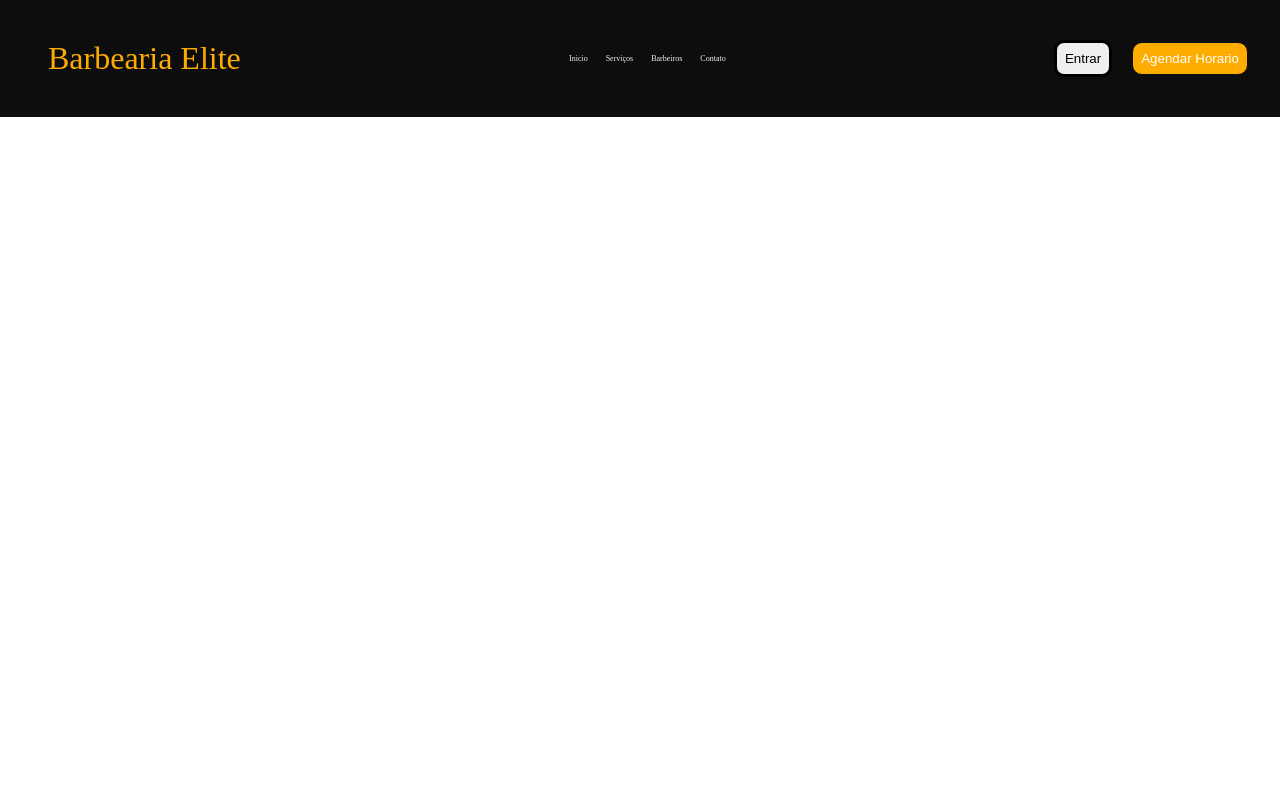
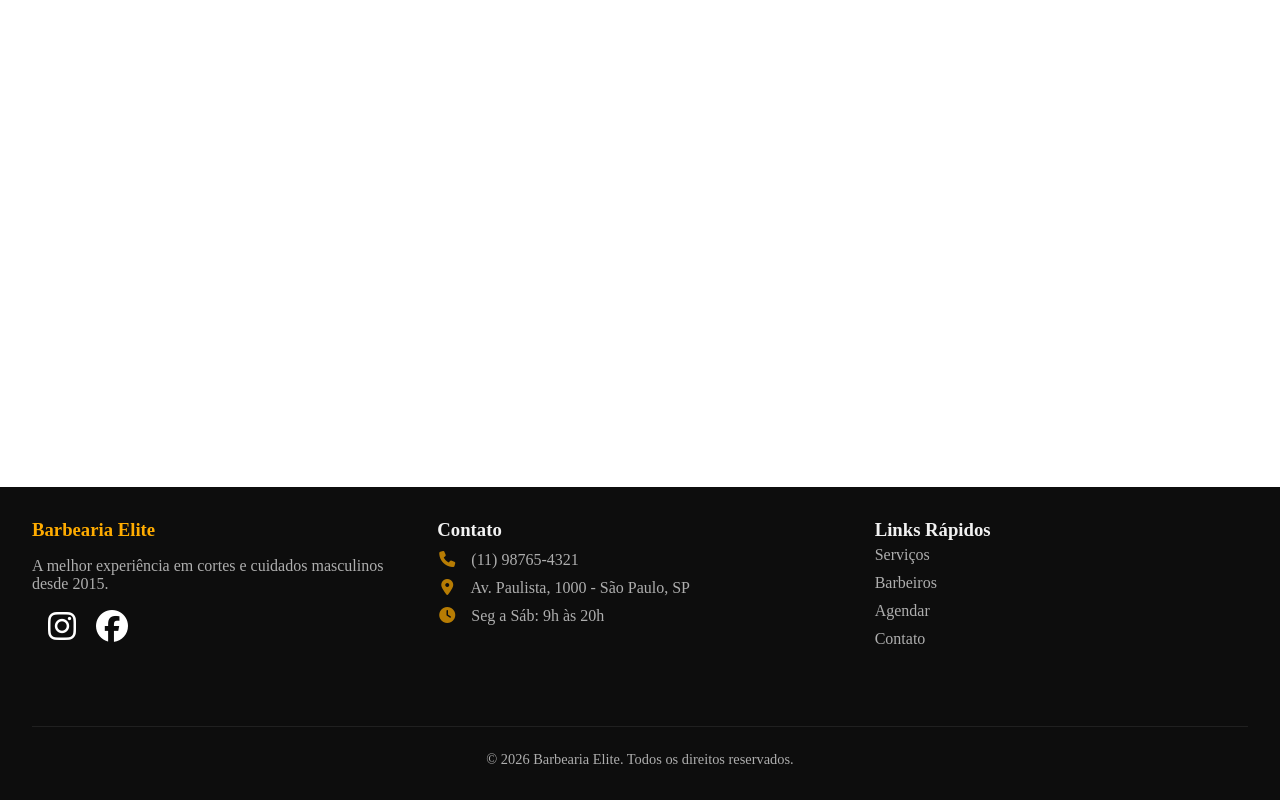
Before and after one commit to gustamoraiss/barbertime, a Flask app: page /base in a window 1280 px wide. Run offline with Flask 3, Linux system fonts and the light colour scheme; some web fonts are replaced.

Commit message:
feat:adiciona footer

```diff
--- a/static/css/base.css
+++ b/static/css/base.css
@@ -1,57 +1,140 @@
-header{
-    display: flex;
-    justify-content: space-between;
+
+
+
+
+
+/* footer */
+
+footer{
+    position: absolute;
+    bottom: 0;
+    left: 0;
+    width: 100%;
     background-color: var(--cor-preto);
-    padding: 2.5rem 2rem;
 
 }
 
-#logo{
-    font-size: 2rem;
-    text-decoration: none;
-    color: var(--cor-amarelo);
-    padding-left: 1rem ;
+.footer-conteiner{
+    justify-content: space-between;
+    display: flex;
+    align-items: flex-start;
+    padding: 2rem 0;
 }
 
-.nav-header{
-    font-size: 0.5rem;
-    margin: auto 0;
-
+.title-footer{
+    color: var(--cor-amarelo);
+    margin-bottom: 1rem;
 }
 
-.nav-header a{
-    text-decoration: none;
-    color: var(--cor-cinza-claro);
-    padding: 0.5rem
-
+.footer-barber{
+    flex: 1; /*para conseguir deixar o tamanho das colunas proporcional*/
+    margin-left: 2rem;
 }
 
-.nav-header a:hover{
-    color: var(--cor-amarelo);
+
+.footer-barber p{
+    color: var(--cor-cinza-claro);
+    opacity: 0.7;
 
 }
 
 
+.social-icons{
 
-.btn-entrar{
-    padding: 0.5rem;
-    border-radius: 10px;
-    margin-right: 1rem;
-    border: solid;
+    margin: 1rem;
 }
 
-.btn-entrar:hover{
-    background-color: var(--cor-cinza-claro);
+.instagram-link {
+    font-size: 2rem;
+    color: var(--cor-branco);
+    text-decoration: none;
+    display: inline-block;
 }
 
-.btn-agendar{
-    background-color: var(--cor-amarelo);
-    padding: 0.5rem;
-    border-radius: 10px;
-    border: 1px solid var(--cor-preto);
-    color: var(--cor-branco);
+.instagram-link:hover {
+    background-color: var(--cor-amarelo-hover);
+
+
+    -webkit-background-clip: text;
+    -webkit-text-fill-color: transparent;
+
+    transform: scale(1.1);
 }
 
-.btn-agendar:hover{
+.facebook-link {
+    font-size: 2rem;
+    color: var(--cor-branco);
+    text-decoration: none;
+    display: inline-block;
+    padding-left: 1rem;
+}
+
+
+.facebook-link:hover {
     background-color: var(--cor-amarelo-hover);
+
+    -webkit-background-clip: text;
+    -webkit-text-fill-color: transparent;
+
+
+    transform: scale(1.1);
 }
+
+
+
+.footer-resto{
+    color: var(--cor-cinza-claro);
+    margin: 0 2rem;
+    flex: 1;
+}
+
+
+.footer-resto p{
+    margin-top: 10px;
+    opacity: 0.7;
+}
+
+.footer-resto p i{
+    color: var(--cor-amarelo);
+    margin-right: 10px;
+    font-size: 1 rem;
+    width: 20px;
+    text-align: center;
+}
+
+
+.footer-links{
+    color: var(--cor-cinza-claro);
+    margin: 0 2rem;
+    flex: 1;
+}
+
+
+.footer-links a{
+    text-decoration: none;
+    padding: 5px 0;
+    color: var(--cor-cinza-claro);
+    display: block;
+    opacity: 0.7;
+
+}
+
+.footer-links a:hover{
+    color: var(--cor-amarelo-hover);
+    transform: translateX(5px)
+}
+
+
+.footer-copyright{
+    border-top: 1px solid rgba(255, 255, 255, 0.08);
+
+    margin: 2rem;
+    padding-top: 1.5rem;
+    text-align: center;
+}
+
+.footer-copyright p{
+    color: var(--cor-cinza-claro);
+    font-size: 0.9rem;
+    opacity: 0.7;
+}
--- a/templates/base.html
+++ b/templates/base.html
@@ -5,34 +5,13 @@
     <meta name="viewport" content="width=device-width, initial-scale=1.0">
     <link rel="stylesheet" href="{{ url_for('static', filename='css/style.css') }}">
     <link rel="stylesheet" href="{{ url_for('static', filename='css/base.css') }}">
+     <link rel="stylesheet" href="https://cdnjs.cloudflare.com/ajax/libs/font-awesome/6.5.1/css/all.min.css">
     <title>Barbertime</title>
     {% block head %}
     {% endblock %}
 </head>
 <body>
     <header>
-         <a id="logo" href="">Barbearia Elite</a>
-        <nav class="nav-header">
-
-            <class="menu-hamburguer">
-                <a href="">Inicio</a>
-                <a href="">Serviços</a>
-                <a href="">Barbeiros</a>
-                <a href="">Contato</a>
-
-
-        </nav>
-        <div class="btn-header">
-            <button class="btn-entrar">
-                <p>Entrar</p>
-            </button>
-
-            <button class="btn-agendar">
-                <p>Agendar Horario</p>
-            </button>
-
-        </div>
-
     </header>
 
     <main>
@@ -41,6 +20,52 @@
     </main>
 
     <footer>
+        <div class="footer-conteiner">
+            <div class="footer-barber">
+                <h3 class="title-footer">Barbearia Elite</h3>
+                <p>A melhor experiência em cortes e cuidados masculinos desde 2015.</p>
+
+                <div class="social-icons">
+                    <a href="https://www.instagram.com/SEU_USUARIO" target="_blank" class="instagram-link" rel="noopener noreferrer">
+                        <i class="fa-brands fa-instagram"></i>
+                    </a>
+                    <a href="https://www.facebook.com/SUA_PAGINA" target="_blank" class="facebook-link" rel="noopener noreferrer">
+                        <i class="fa-brands fa-facebook"></i>
+                    </a>
+
+                </div>
+
+            </div>
+
+            <div class="footer-resto">
+                <h3>Contato</h3>
+                 <p><i class="fa-solid fa-phone"></i> (11) 98765-4321</p>
+
+                    <p><i class="fa-solid fa-location-dot"></i> Av. Paulista, 1000 - São Paulo, SP</p>
+
+                <p><i class="fa-solid fa-clock"></i> Seg a Sáb: 9h às 20h</p>
+
+
+
+            </div>
+
+            <div class="footer-links">
+                <h3>Links Rápidos</h3>
+                <a href="">Serviços</a>
+                <a href="">Barbeiros</a>
+                <a href="">Agendar</a>
+                <a href="">Contato</a>
+
+            </div>
+
+
+        </div>
+
+        <div class="footer-copyright">
+            <p>&copy; 2026 Barbearia Elite. Todos os direitos reservados.</p>
+        </div>
+
+
 
     </footer>
 </body>
```
Also changed, not shown: static/css/style.css (line endings or trailing spaces).
